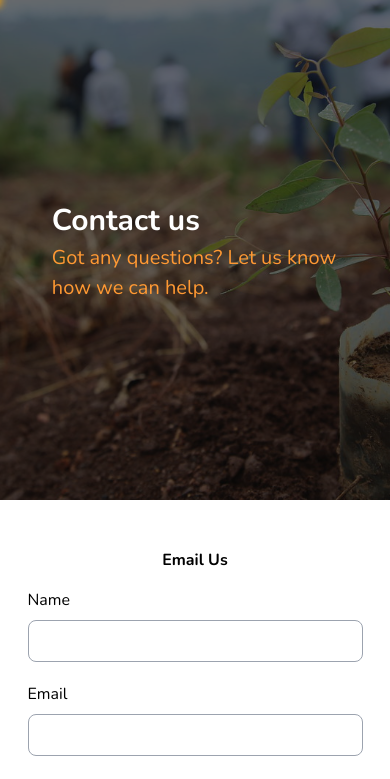
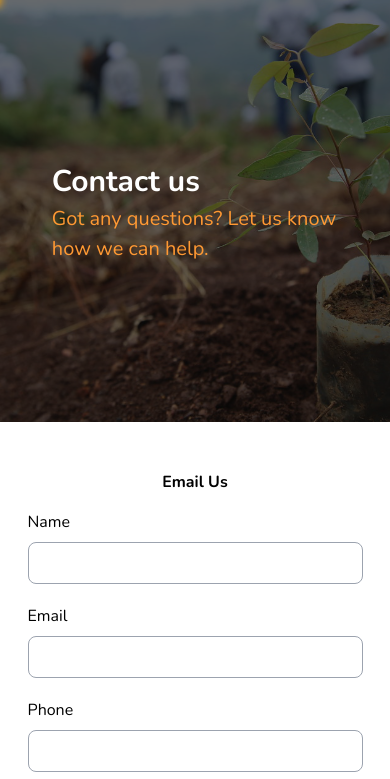
Before and after one commit to AmritHimanshu/Mango_Traceability_System, a Next.js app in the folder client/: page /contact-us in a window 390 px wide. Shown: the top 779 px of the page. Built offline with nearby package versions, Linux system fonts and the light colour scheme; no server answers.

Commit message:
Working on UI

```diff
--- a/client/src/app/components/common/Banner.tsx
+++ b/client/src/app/components/common/Banner.tsx
@@ -4,7 +4,8 @@ import { bannerProps } from "@/utils/Types/interfaces";
 
 function Banner({ img_src, img_alt, heading, description }: bannerProps) {
   return (
-    <div className="h-[500px] md:h-[600px] xl:h-[400px] h-[50px relative">
+    // <div className="h-[500px] md:h-[600px] xl:h-[400px] h-[50px relative">
+    <div className="h-[50vh] relative">
       <Image
         src={img_src}
         alt={img_alt}
--- a/client/src/app/farmer/farms/page.tsx
+++ b/client/src/app/farmer/farms/page.tsx
@@ -144,7 +144,7 @@ function page() {
         <Message text={message.text} type={message.type} />
       )}
 
-      <div className="h-[500px] md:h-[600px] xl:h-[400px] relative">
+      <div className="h-[50vh] relative">
         <Image
           src="/assets/lychee-fruit.jpg"
           alt="Lychee Fruit"
```
